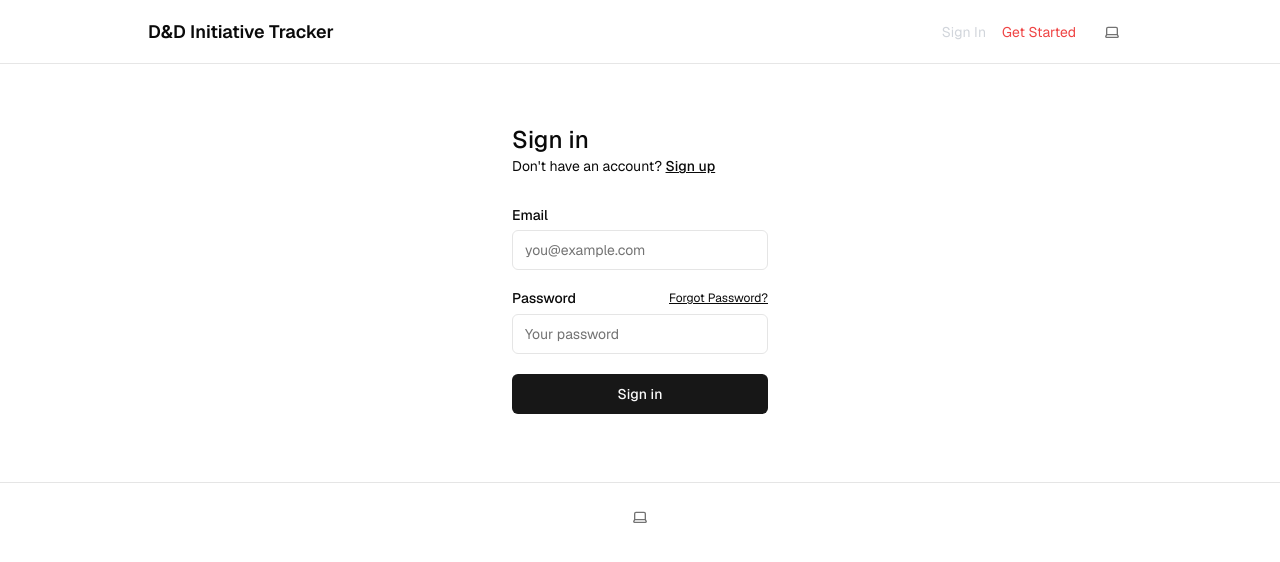
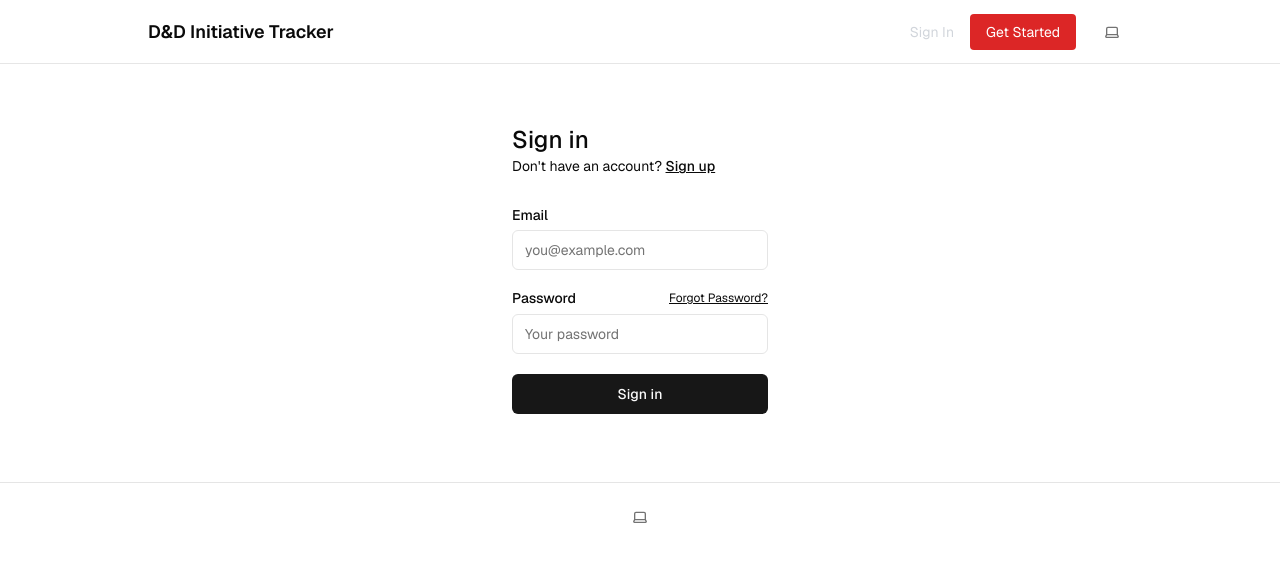
Before and after one commit to rakenduste-programmeerimine-2024/initiative-tracker, a Next.js app: page /sign-in in a window 1280 px wide. Shown: the top 562 px of the page. Built offline with nearby package versions, Linux system fonts and the light colour scheme; no server answers.

Commit message:
fix: redirect to main page after login instead of protected page

```diff
--- a/app/actions.ts
+++ b/app/actions.ts
@@ -49,7 +49,7 @@ export const signInAction = async (formData: FormData) => {
     return encodedRedirect("error", "/sign-in", error.message);
   }
 
-  return redirect("/protected");
+  return redirect("/");
 };
 
 export const forgotPasswordAction = async (formData: FormData) => {
--- a/app/auth/callback/route.ts
+++ b/app/auth/callback/route.ts
@@ -20,5 +20,5 @@ export async function GET(request: Request) {
   }
 
   // URL to redirect to after sign up process completes
-  return NextResponse.redirect(`${origin}/protected`);
+  return NextResponse.redirect(`${origin}/`);
 }
--- a/components/header-auth.tsx
+++ b/components/header-auth.tsx
@@ -51,7 +51,7 @@ export default function HeaderAuth() {
           <Link href="/sign-in" className="text-sm text-gray-300 hover:underline">
             Sign In
           </Link>
-          <Link href="/sign-up" className="text-sm text-red-500 hover:underline">
+          <Link href="/sign-up" className="px-4 py-2 bg-red-600 rounded text-white hover:bg-red-700">
             Get Started
           </Link>
         </>
--- a/utils/supabase/middleware.ts
+++ b/utils/supabase/middleware.ts
@@ -35,7 +35,7 @@ export const updateSession = async (request: NextRequest) => {
 
     const user = await supabase.auth.getUser();
 
-    if (request.nextUrl.pathname.startsWith("/protected") && !user) {
+    if (request.nextUrl.pathname.startsWith("/") && !user) {
       return NextResponse.redirect(new URL("/sign-in", request.url));
     }
 
```
